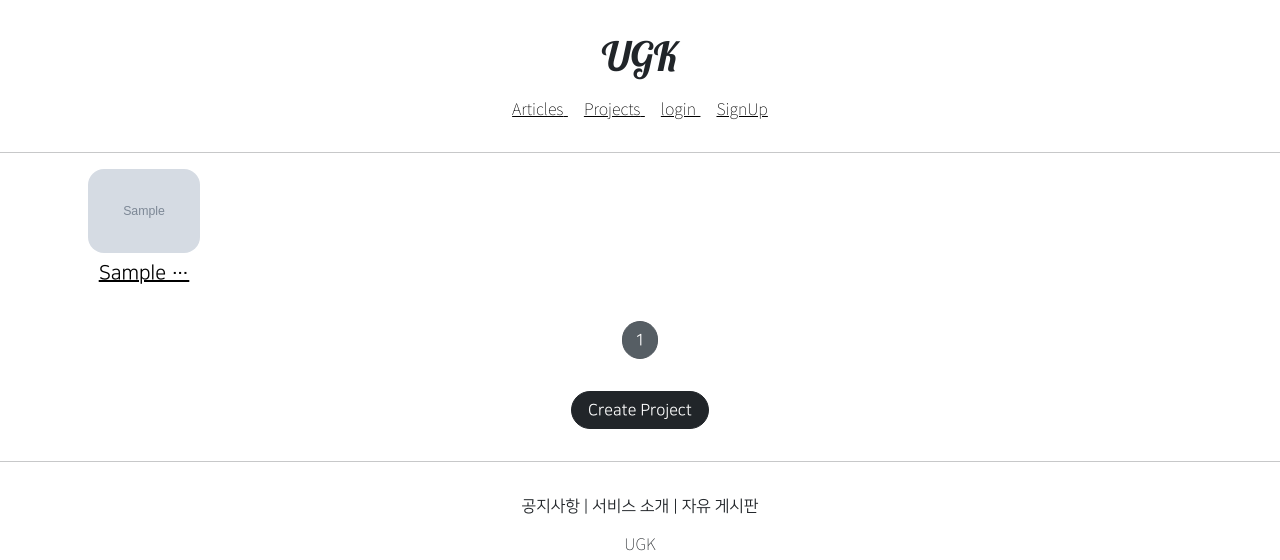
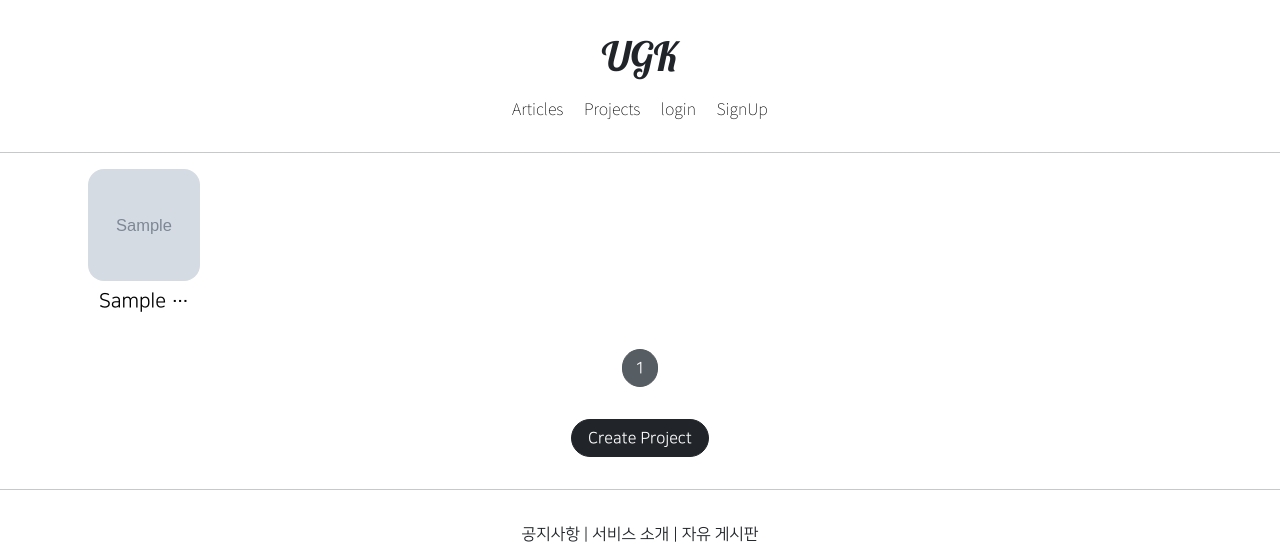
Before and after one commit to ugkim08/Django_study, a Django app: page /projects/list/ in a window 1280 px wide. Shown: the top 560 px of the page. Run offline with Django 3.2, Linux system fonts and the light colour scheme; tables that the repository leaves empty hold one stand-in row (values such as "Sample post"); grey boxes marked "Sample" are stand-in pictures; some libraries are stand-ins or nearby versions.

Commit message:
세로 이미지 고정폭 추가 및 하이퍼링크 밑줄 제거
땡큐 미우! 22

```diff
--- a/projectapp/templates/projectapp/list.html
+++ b/projectapp/templates/projectapp/list.html
@@ -20,6 +20,7 @@
 
   .container img {
     width: 7rem;
+    height: 7rem;
     object-fit: cover;
     border-radius: 1rem;
   }
--- a/static/base.css
+++ b/static/base.css
@@ -33,6 +33,7 @@
 
 a {
     color: black;
+    text-decoration: none;
 }
 
 a:hover {
```
